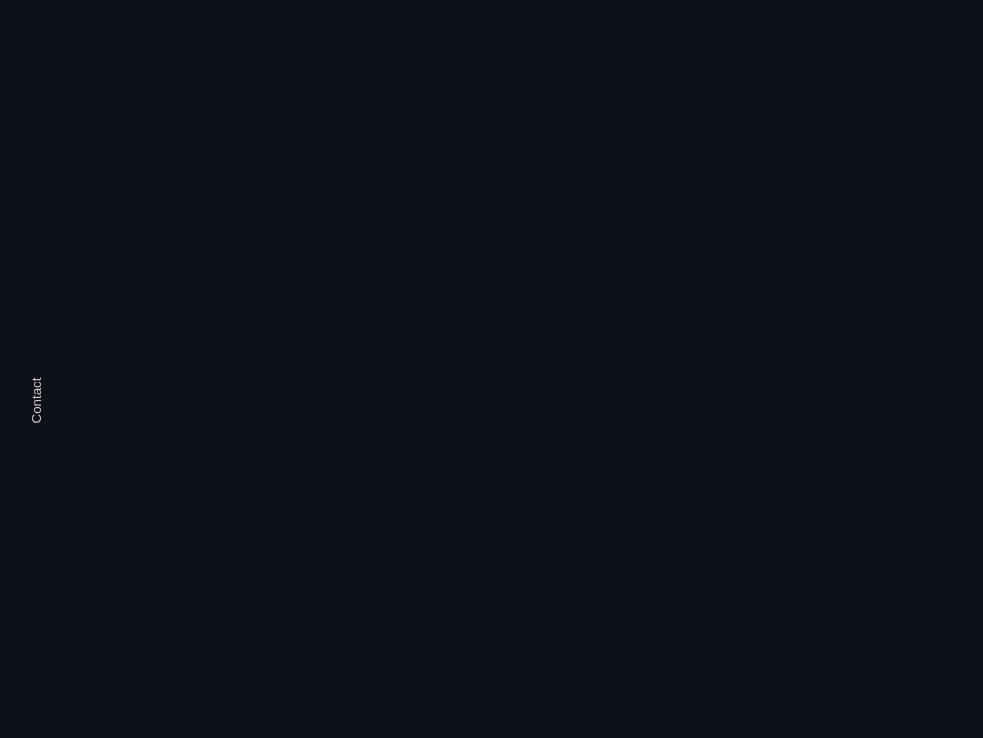
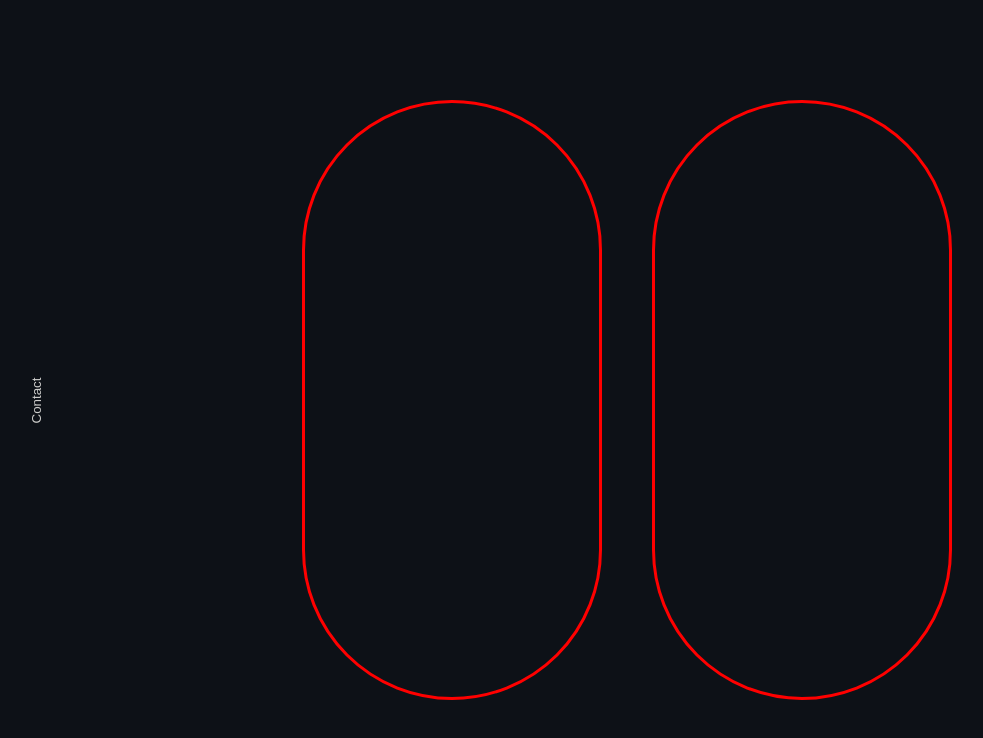
Before and after one commit to ediheid/edith-portfolio, a Next.js app: page / in a window 1280 px wide. Shown: the top 738 px of the page, without its empty margins (13-996 px from the left). Built offline with nearby package versions, Linux system fonts and the light colour scheme.

Commit message:
Added containers fo enter each site from main page and started styling

```diff
--- /dev/null
+++ b/ViewComponents/Home/EnterWebDev.js
@@ -0,0 +1,11 @@
+import styles from "./enter-split-sites.module.scss";
+
+const EnterWebDev = () => {
+  return (
+    <div className={styles["content-container"]}>
+
+    </div>
+  );
+};
+
+export default EnterWebDev;
--- a/ViewComponents/Home/contact-button.module.scss
+++ b/ViewComponents/Home/contact-button.module.scss
@@ -1,11 +1,16 @@
 @import "/styles/variables";
+@import "/styles/mixins";
 
 .button-container{
 display: flex;
 align-items: center;
 justify-content: center;
 
- width: 10rem;
+position: absolute;
+left: 0;
+top: 0;
+
+ width: 5rem;
  height: 100vh;
 }
 
@@ -18,3 +23,12 @@ justify-content: center;
 
     color: $home-page-main-text-colour;
 }
+
+// Breakpoints
+
+@include small-tablet{
+
+    .button-container{
+        width: 10rem;
+    }
+}
--- /dev/null
+++ b/ViewComponents/Home/enter-split-sites.module.scss
@@ -0,0 +1,24 @@
+@import "/styles/variables";
+@import "/styles/mixins";
+
+.content-container {
+//   background-color: white;
+  width: 15rem;
+  height: 30rem;
+
+  border-radius: 15rem;
+  margin: 0 1.5rem 0 1.5rem;
+
+  border: solid red 3px;
+}
+
+// Breakpoints
+
+@include small-tablet{
+  .content-container{
+    width: 30rem;
+    height: 60rem;
+
+    margin: 0 2.5rem 0 2.5rem;
+  }
+}
--- a/ViewComponents/Home/home.module.scss
+++ b/ViewComponents/Home/home.module.scss
@@ -1,14 +1,25 @@
 @import "/styles/variables";
 
 .background {
+  display: flex;
+  justify-content: center;
+  align-items: center;
+
   height: 100vh;
   width: 100vw;
   overflow: hidden;
 
   background-color: $bg-black;
-//   background-image: -webkit-linear-gradient(
-//     -40deg,
-//     $bg-black 50%,
-//     $bg-grey 50.1%
-//   );
+  //   background-image: -webkit-linear-gradient(
+  //     -40deg,
+  //     $bg-black 50%,
+  //     $bg-grey 50.1%
+  //   );
 }
+
+.enter-components-container {
+  display: flex;
+  justify-content: center;
+
+  width: 80vw;
+}
--- a/pages/index.js
+++ b/pages/index.js
@@ -2,6 +2,7 @@ import Head from "next/head";
 import styles from "../ViewComponents/Home/home.module.scss";
 
 import ContactButton from "../ViewComponents/Home/ContactButton";
+import EnterWebDev from "../ViewComponents/Home/EnterWebDev";
 
 export default function Home() {
   return (
@@ -16,9 +17,19 @@ export default function Home() {
       </Head>
 
       <main className={styles.background}>
-        <ContactButton/>
-        {" "}
-        This will be the landing page Component
+
+        <ContactButton />
+
+<section className={styles["enter-components-container"]}>
+<EnterWebDev />
+
+<EnterWebDev />
+
+</section>
+
+
+
+
       </main>
     </div>
   );
```
